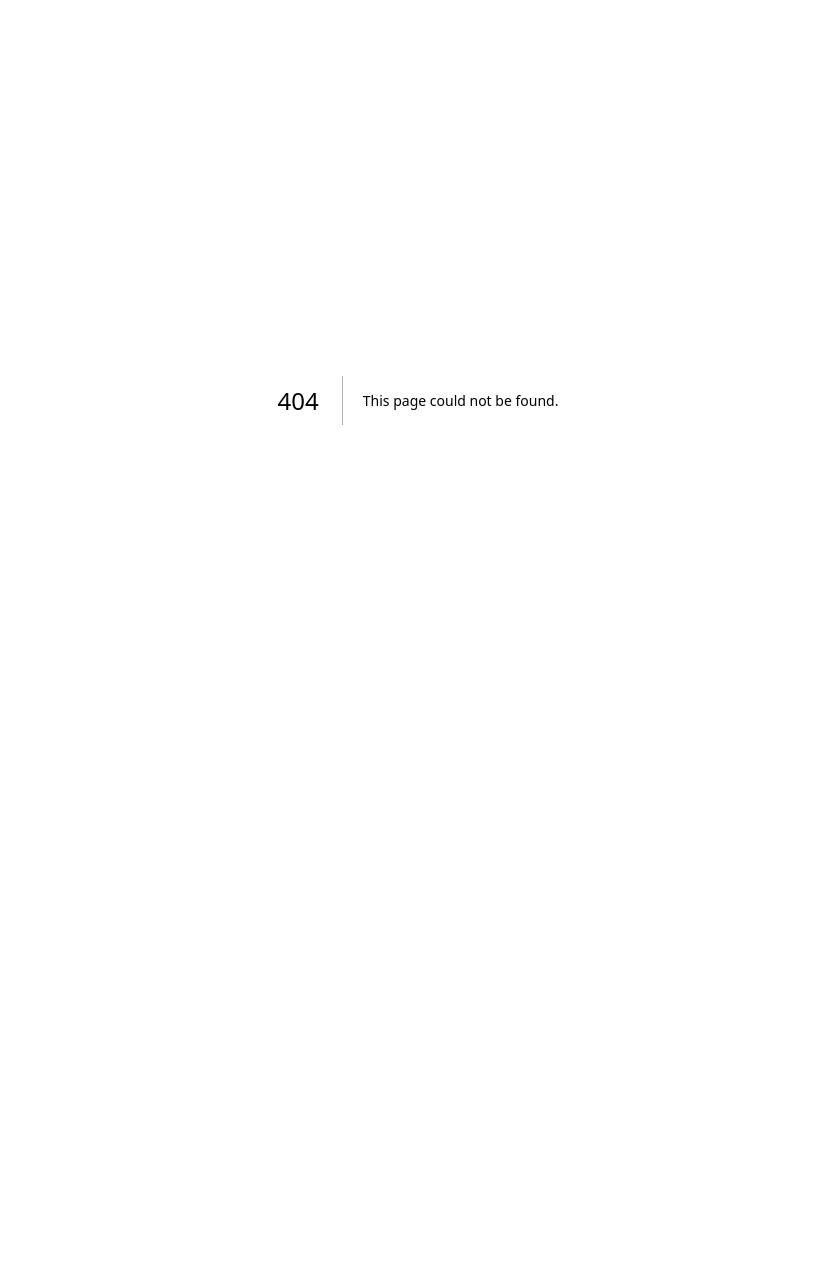
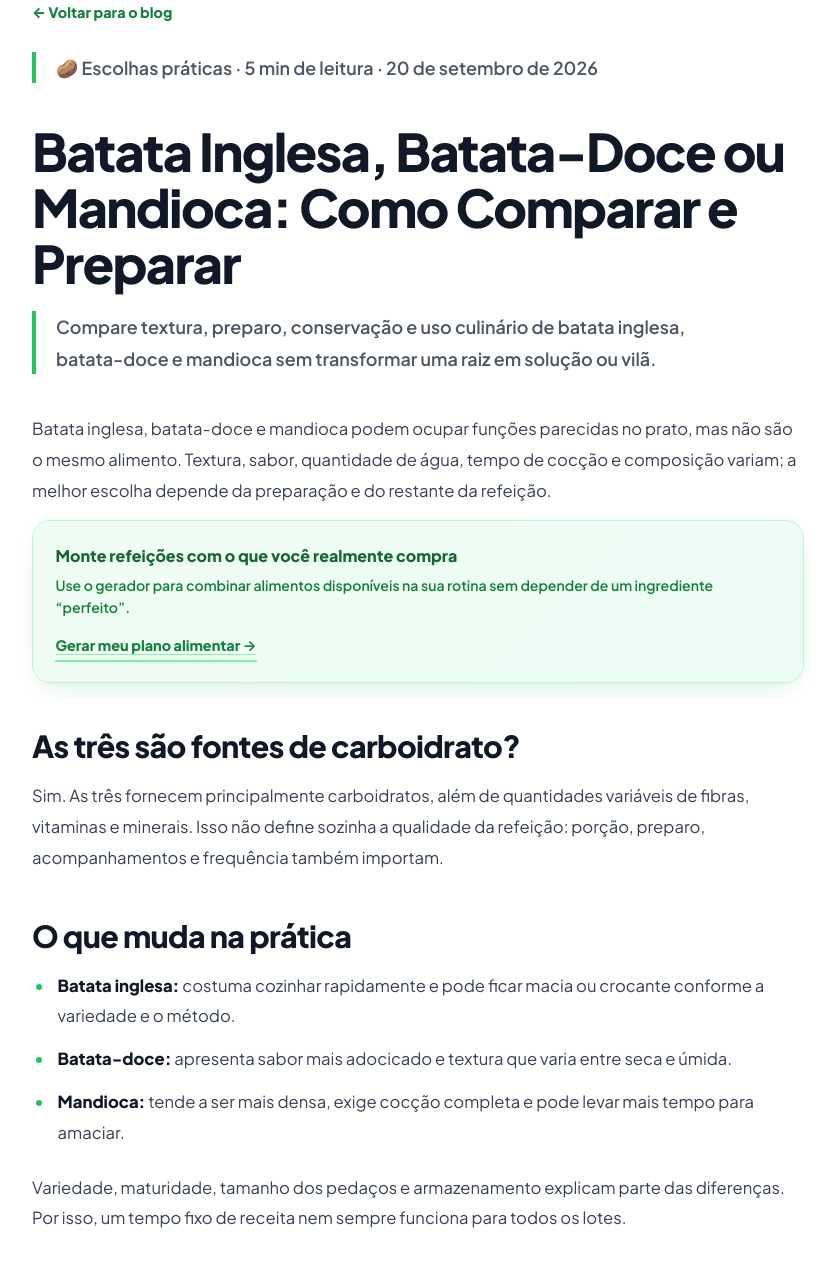
Before and after one commit to elevanceseguros/Nutri, a Next.js app: page /blog/batata-inglesa-doce-mandioca-comparar-preparar in a window 1280 px wide. Before the commit this address had no page. Shown: the top 1281 px of the page, without its empty margins (222-1057 px from the left). Before the commit the page ends 800 px from the top, so only its background shows below. Built offline with nearby package versions, Linux system fonts and the light colour scheme.

Commit message:
Publica artigo sobre batata, batata-doce e mandioca

```diff
--- /dev/null
+++ b/src/app/blog/batata-inglesa-doce-mandioca-comparar-preparar/page.tsx
@@ -0,0 +1,83 @@
+import type { Metadata } from "next";
+import Link from "next/link";
+import styles from "../../page.module.css";
+
+const title = "Batata Inglesa, Batata-Doce ou Mandioca: Como Comparar e Preparar";
+const description = "Compare textura, preparo, conservação e uso culinário de batata inglesa, batata-doce e mandioca sem transformar uma raiz em solução ou vilã.";
+const url = "https://www.nutry.life/blog/batata-inglesa-doce-mandioca-comparar-preparar";
+export const metadata: Metadata = { title: `${title} | Nutry.life`, description, alternates: { canonical: url }, openGraph: { title, description, type: "article", url, publishedTime: "2026-09-20", modifiedTime: "2026-09-20" } };
+const jsonLd = { "@context": "https://schema.org", "@type": "Article", headline: title, description, datePublished: "2026-09-20", dateModified: "2026-09-20", mainEntityOfPage: url, publisher: { "@type": "Organization", name: "Nutry.life", url: "https://www.nutry.life" } };
+
+export default function Post() {
+ return <main className={styles.postContainer}>
+  <script type="application/ld+json" dangerouslySetInnerHTML={{ __html: JSON.stringify(jsonLd) }} />
+  <Link href="/blog" className={styles.backToBlog} data-nav="back-to-blog">← Voltar para o blog</Link>
+  <article><header>
+   <p className={styles.postExcerpt}>🥔 Escolhas práticas · 5 min de leitura · 20 de setembro de 2026</p>
+   <h1 className={styles.postTitle}>{title}</h1>
+   <p className={styles.postExcerpt}>{description}</p>
+  </header><div className={styles.postContent}>
+   <p>Batata inglesa, batata-doce e mandioca podem ocupar funções parecidas no prato, mas não são o mesmo alimento. Textura, sabor, quantidade de água, tempo de cocção e composição variam; a melhor escolha depende da preparação e do restante da refeição.</p>
+   <div className={styles.articleCtaTop} data-cta="top"><div><strong>Monte refeições com o que você realmente compra</strong><p>Use o gerador para combinar alimentos disponíveis na sua rotina sem depender de um ingrediente “perfeito”.</p><Link href="/" className={styles.articleCtaLink}>Gerar meu plano alimentar →</Link></div></div>
+
+   <h2>As três são fontes de carboidrato?</h2>
+   <p>Sim. As três fornecem principalmente carboidratos, além de quantidades variáveis de fibras, vitaminas e minerais. Isso não define sozinha a qualidade da refeição: porção, preparo, acompanhamentos e frequência também importam.</p>
+
+   <h2>O que muda na prática</h2>
+   <ul>
+    <li><strong>Batata inglesa:</strong> costuma cozinhar rapidamente e pode ficar macia ou crocante conforme a variedade e o método.</li>
+    <li><strong>Batata-doce:</strong> apresenta sabor mais adocicado e textura que varia entre seca e úmida.</li>
+    <li><strong>Mandioca:</strong> tende a ser mais densa, exige cocção completa e pode levar mais tempo para amaciar.</li>
+   </ul>
+   <p>Variedade, maturidade, tamanho dos pedaços e armazenamento explicam parte das diferenças. Por isso, um tempo fixo de receita nem sempre funciona para todos os lotes.</p>
+
+   <h2>Uma é sempre mais saudável que a outra?</h2>
+   <p>Não. Comparações isoladas podem destacar um nutriente e esconder o contexto. Batata-doce não precisa substituir a inglesa em todas as refeições, e mandioca não é “pesada” por definição. Observe a forma de preparo e como o alimento entra no prato.</p>
+
+   <h2>Cozida, assada, em purê ou frita</h2>
+   <p>Água, óleo e ingredientes adicionados mudam o resultado final. Cozinhar em água não acrescenta gordura; assar pode ou não usar óleo; purês frequentemente recebem leite, manteiga ou azeite; fritar aumenta a quantidade de óleo da preparação. Isso não exige proibição, mas muda a comparação.</p>
+
+   <h2>Como cozinhar a batata inglesa</h2>
+   <ol>
+    <li>Lave e retire partes esverdeadas, brotos e áreas deterioradas.</li>
+    <li>Corte em tamanhos semelhantes para cozinhar por igual.</li>
+    <li>Cozinhe até o garfo entrar com facilidade, sem deixar desmanchar se a ideia for salada.</li>
+    <li>Escorra e finalize conforme a receita.</li>
+   </ol>
+   <p>Para assar, seque os pedaços e distribua sem amontoar. O espaço entre eles favorece douramento mais uniforme.</p>
+
+   <h2>Como preparar batata-doce</h2>
+   <p>Pode ser cozida com ou sem casca, assada inteira ou em pedaços. A casca deve ser bem higienizada quando consumida. Teste o ponto com garfo, pois variedades e tamanhos mudam bastante o tempo.</p>
+
+   <h2>Mandioca exige atenção ao cozimento</h2>
+   <p>Use mandioca própria para consumo comercial, descascada e em bom estado. Retire fibras centrais mais rígidas quando aparecerem e cozinhe completamente até ficar macia. Não consuma crua. Se permanecer dura, amarga ou com características incomuns mesmo após o cozimento, não force o consumo.</p>
+
+   <h2>Congelada ou fresca</h2>
+   <p>Versões congeladas podem economizar tempo e reduzir desperdício. Compare a lista de ingredientes e siga as orientações da embalagem. Produto simples pode conter apenas o vegetal; versões pré-fritas, temperadas ou prontas têm composição diferente.</p>
+
+   <h2>Como combinar no prato</h2>
+   <p>Esses alimentos podem ser acompanhados por feijão ou outra leguminosa, hortaliças e uma fonte de proteína, conforme preferências e necessidades. Não é obrigatório somar várias fontes de amido na mesma refeição, mas também não existe uma combinação universalmente proibida.</p>
+
+   <h2>Porção não precisa ser adivinhada por regra da internet</h2>
+   <p>Fome, rotina, tamanho corporal, atividade física e demais itens do prato mudam a quantidade adequada. Use sinais de fome e saciedade e o padrão das suas refeições como referência. Necessidades clínicas ou esportivas pedem orientação individual.</p>
+
+   <h2>Como guardar depois de pronta</h2>
+   <p>Refrigere sem demora em recipiente fechado e use utensílios limpos. Para períodos maiores, congele em porções. Textura pode mudar após descongelar, especialmente na batata, mas isso não significa automaticamente que o alimento esteja impróprio.</p>
+
+   <h2>Checklist de escolha</h2>
+   <ul>
+    <li>Escolha pelo prato que pretende preparar.</li>
+    <li>Observe firmeza, cheiro e ausência de deterioração.</li>
+    <li>Compare produto simples com produto temperado ou pré-frito separadamente.</li>
+    <li>Considere tempo de cozinha, desperdício e preço por peso útil.</li>
+    <li>Varie ao longo da semana se isso couber na sua rotina.</li>
+   </ul>
+
+   <p>Leia também: <Link href="/blog/arroz-branco-vs-integral-como-escolher">arroz branco ou integral</Link> · <Link href="/blog/legumes-vapor-agua-microondas-nutrientes">formas de preparar legumes</Link>.</p>
+
+   <section className={styles.premiumBanner} data-cta="final"><div className={styles.premiumHeader}><h2>Planeje refeições práticas sem eleger um carboidrato perfeito</h2><p>Gere uma sugestão de plano alimentar e procure orientação profissional quando precisar de estratégia individual.</p></div><Link href="/" className={styles.premiumBtn}>Gerar meu plano alimentar</Link></section>
+   <Link href="/blog" className={styles.backToBlog} data-nav="back-to-all-articles">← Voltar para todos os artigos</Link>
+  </div></article>
+  <footer className={styles.footer}><p>Este conteúdo é educativo e não substitui avaliação de nutricionista ou médico. Necessidades, restrições, sintomas e condições de saúde exigem orientação individual.</p><p>Fontes: <a href="https://www.tbca.net.br/" target="_blank" rel="noopener noreferrer">Tabela Brasileira de Composição de Alimentos (TBCA)</a> · <a href="https://www.gov.br/saude/pt-br/assuntos/saude-brasil/publicacoes-para-promocao-a-saude/guia_alimentar_populacao_brasileira_2ed.pdf" target="_blank" rel="noopener noreferrer">Guia Alimentar para a População Brasileira</a>. Consultadas em 20/09/2026.</p></footer>
+ </main>;
+}
```
